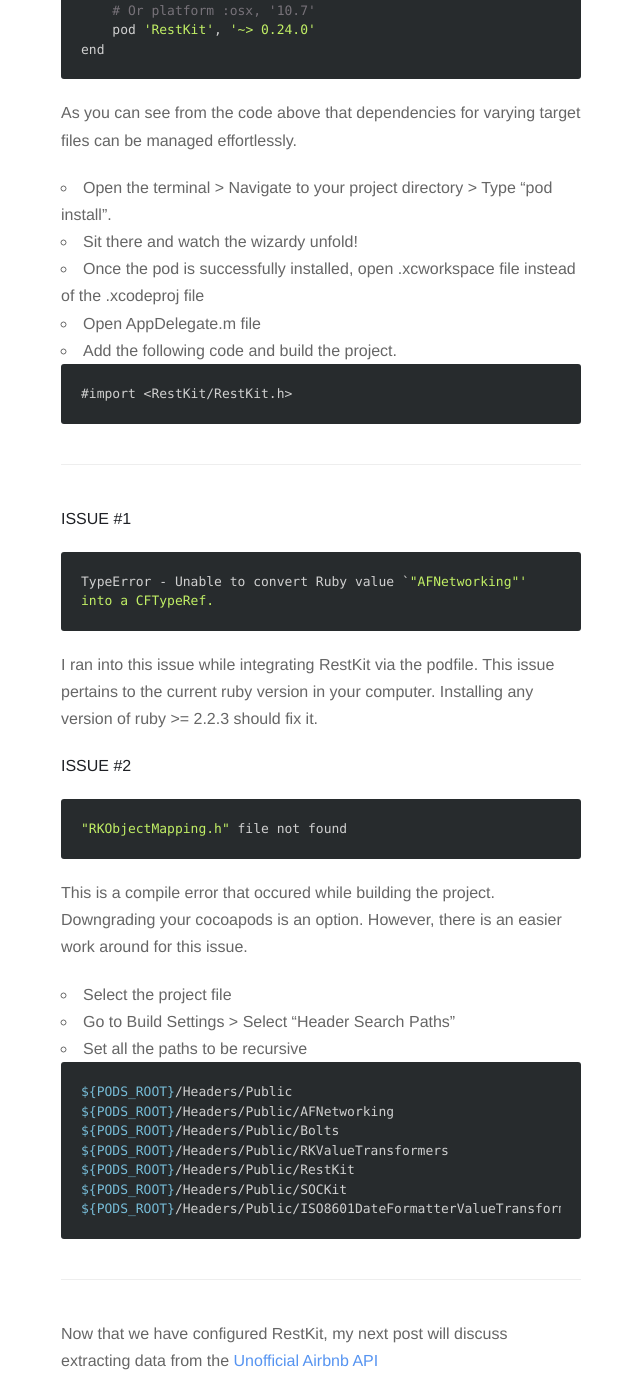
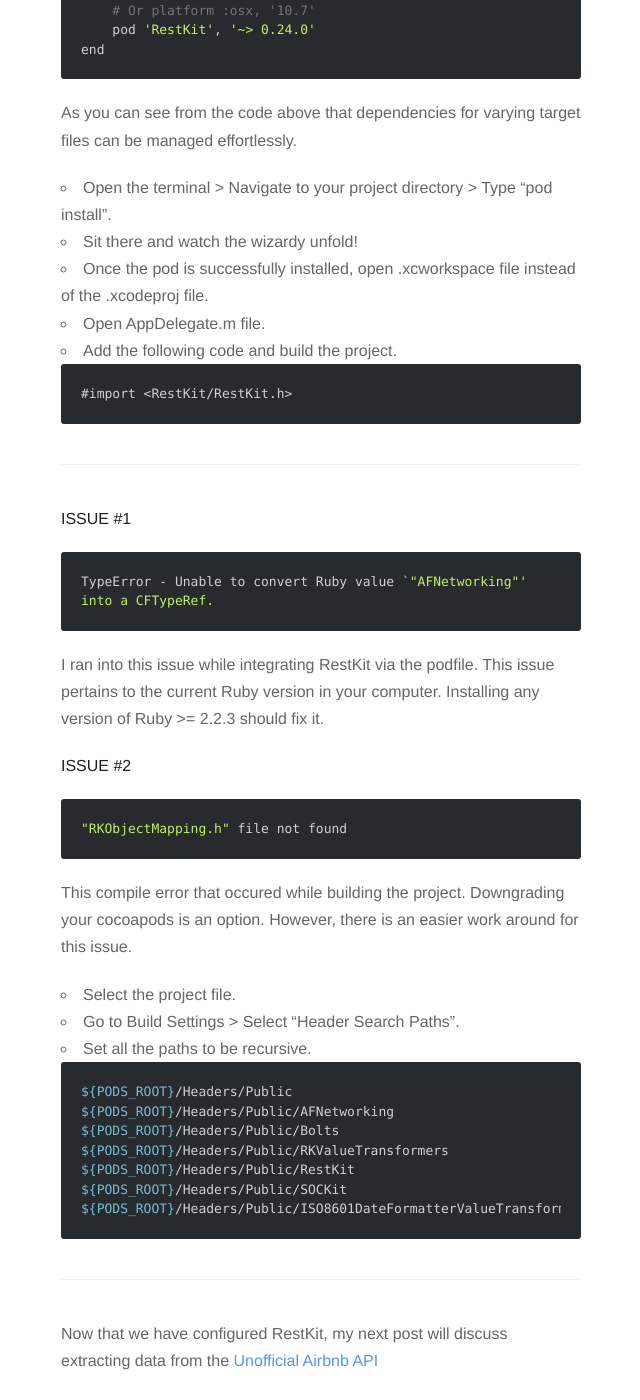
Before and after one commit to hshercha/hshercha.github.io, a Jekyll site: the page built from _posts/2016-08-17-Experimenting-with-RestKit-part1.markdown, in a window 1280 px wide and 1400 px high, scrolled down 1735 px. Shown: the whole window, without its empty margins (319-959 px from the left). Built offline with Jekyll 4.4.1, drawn with Linux system fonts in a browser that asks for light colours; nearby versions of some CDN libraries; comment, search, counter and statistics services are not loaded.

```diff
--- a/_posts/2016-08-17-Experimenting-with-RestKit-part1.markdown
+++ b/_posts/2016-08-17-Experimenting-with-RestKit-part1.markdown
@@ -38,8 +38,8 @@ As you can see from the code above that dependencies for varying target files ca
 
 1. Open the terminal > Navigate to your project directory > Type "pod install".
 2. Sit there and watch the wizardy unfold!
-3. Once the pod is successfully installed, open .xcworkspace file instead of the .xcodeproj file
-4. Open AppDelegate.m file
+3. Once the pod is successfully installed, open .xcworkspace file instead of the .xcodeproj file.
+4. Open AppDelegate.m file.
 5. Add the following code and build the project.
 
 {% highlight C %}
@@ -52,18 +52,18 @@ As you can see from the code above that dependencies for varying target files ca
 TypeError - Unable to convert Ruby value `"AFNetworking"' into a CFTypeRef.
 {% endhighlight %}
 
-I ran into this issue while integrating RestKit via the podfile. This issue pertains to the current ruby version in your computer. Installing any version of ruby >= 2.2.3 should fix it.
+I ran into this issue while integrating RestKit via the podfile. This issue pertains to the current Ruby version in your computer. Installing any version of Ruby >= 2.2.3 should fix it.
 
 **ISSUE #2**
 {% highlight bash %}
 "RKObjectMapping.h" file not found
 {% endhighlight %}
 
-This is a compile error that occured while building the project. Downgrading your cocoapods is an option. However, there is an easier work around for this issue.
+This compile error that occured while building the project. Downgrading your cocoapods is an option. However, there is an easier work around for this issue.
 
-1. Select the project file
-2. Go to Build Settings > Select "Header Search Paths"
-3. Set all the paths to be recursive
+1. Select the project file.
+2. Go to Build Settings > Select "Header Search Paths".
+3. Set all the paths to be recursive.
 
 {% highlight bash %}
 ${PODS_ROOT}/Headers/Public
```
